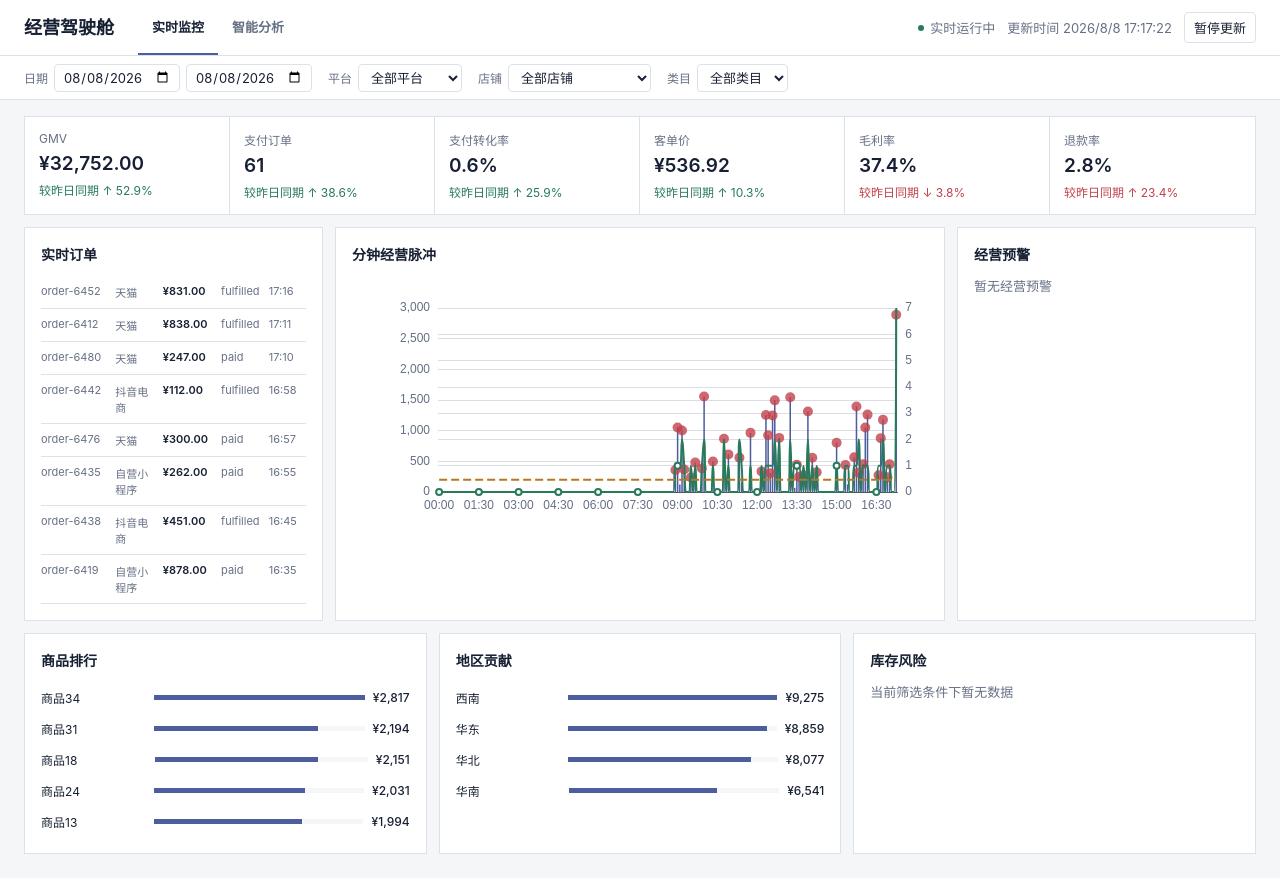
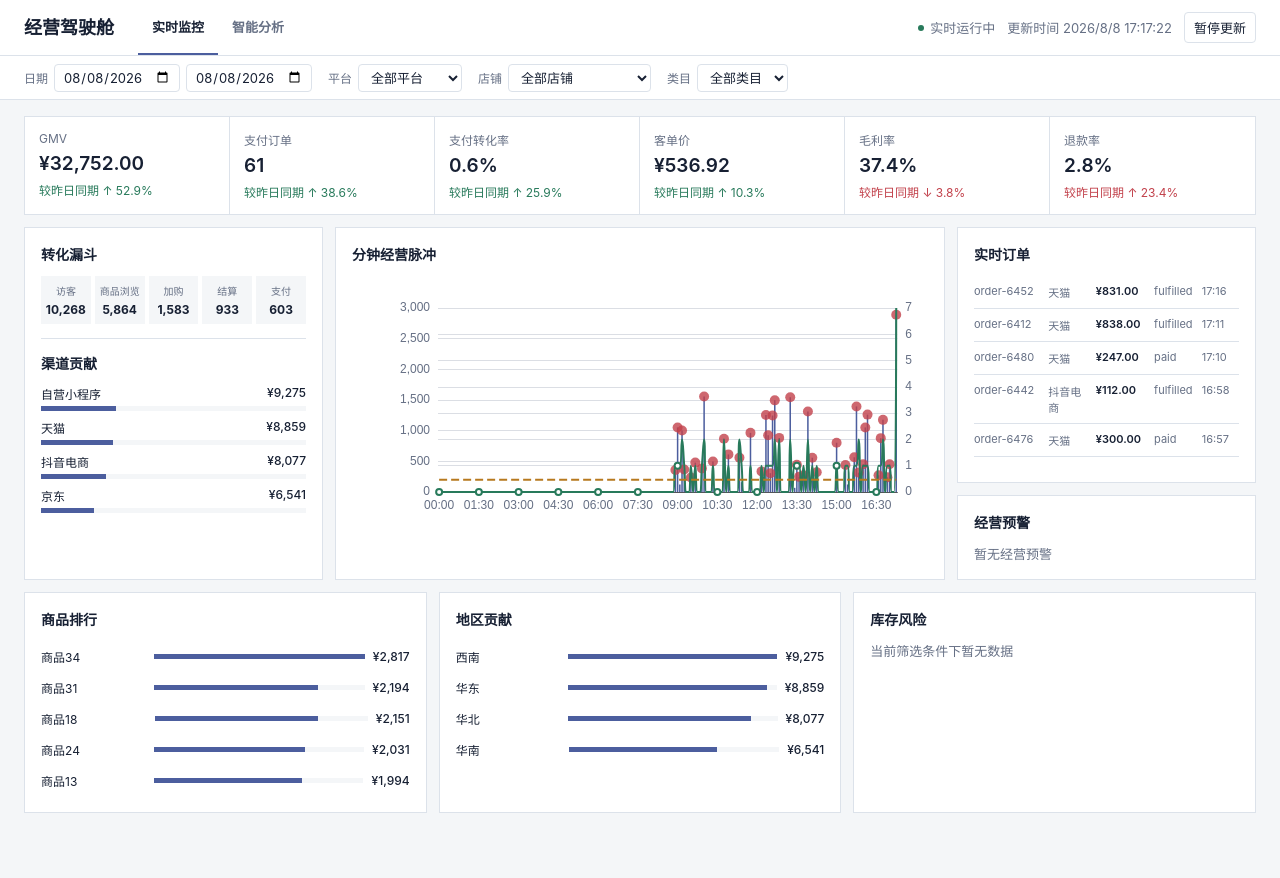
Before and after one commit to yinxinhai0128/ecommerce-command-center, a React (Vite) app: page / in a window 1280 px wide. After the commit the page ends 837 px from the top, so only its background shows below. Built offline with nearby package versions, Linux system fonts and the light colour scheme.

Commit message:
fix: restore realtime commerce overview

```diff
--- /dev/null
+++ b/src/features/realtime/CommerceOverviewPanels.tsx
@@ -0,0 +1,46 @@
+import type { JSX } from 'react';
+import type { DashboardSnapshot } from '../../domain/types';
+
+const stageLabels: Record<DashboardSnapshot['funnel'][number]['stage'], string> = {
+  visitors: '访客',
+  productViewers: '商品浏览',
+  addToCartUsers: '加购',
+  checkoutUsers: '结算',
+  paidBuyers: '支付',
+};
+
+const emptyState = <p className="panel-empty">当前筛选条件下暂无数据</p>;
+
+export function CommerceOverviewPanels({ snapshot }: { snapshot: DashboardSnapshot }): JSX.Element {
+  const channelTotal = snapshot.channelRanking.reduce((total, item) => total + item.gmv, 0);
+  const channelMaximum = Math.max(channelTotal, 1);
+
+  return (
+    <section className="panel commerce-overview" aria-label="转化漏斗与渠道贡献">
+      <div className="overview-section">
+        <h2>转化漏斗</h2>
+        {snapshot.funnel.length === 0 ? emptyState : (
+          <ol className="funnel-list">
+            {snapshot.funnel.map((item) => <li key={item.stage}><span>{stageLabels[item.stage]}</span><strong>{item.value.toLocaleString('zh-CN')}</strong></li>)}
+          </ol>
+        )}
+      </div>
+      <div className="overview-section">
+        <h2>渠道贡献</h2>
+        {snapshot.channelRanking.length === 0 ? emptyState : (
+          <ul className="channel-list">
+            {snapshot.channelRanking.map((item) => (
+              <li key={item.platform}>
+                <span>{item.platform}</span>
+                <strong>¥{item.gmv.toLocaleString('zh-CN')}</strong>
+                <span className="channel-meter" role="meter" aria-label={`${item.platform}渠道贡献`} aria-valuemin={0} aria-valuemax={channelMaximum} aria-valuenow={item.gmv}>
+                  <i style={{ width: `${item.gmv / channelMaximum * 100}%` }} />
+                </span>
+              </li>
+            ))}
+          </ul>
+        )}
+      </div>
+    </section>
+  );
+}
--- a/src/features/realtime/RealtimeDashboard.tsx
+++ b/src/features/realtime/RealtimeDashboard.tsx
@@ -2,6 +2,7 @@ import type { JSX } from 'react';
 import type { DashboardAlert, DashboardSnapshot } from '../../domain/types';
 import { AlertRail } from './AlertRail';
 import { BreakdownPanels } from './BreakdownPanels';
+import { CommerceOverviewPanels } from './CommerceOverviewPanels';
 import { KpiStrip } from './KpiStrip';
 import { RealtimeOrderFeed } from './RealtimeOrderFeed';
 import { SalesPulseChart } from './SalesPulseChart';
@@ -9,5 +10,5 @@ import { SalesPulseChart } from './SalesPulseChart';
 type RealtimeDashboardProps = { snapshot: DashboardSnapshot; alerts: DashboardAlert[]; isRunning: boolean };
 
 export function RealtimeDashboard({ snapshot, alerts, isRunning }: RealtimeDashboardProps): JSX.Element {
-  return <div className={`realtime-dashboard ${isRunning ? 'is-running' : 'is-paused'}`}><KpiStrip snapshot={snapshot} /><RealtimeOrderFeed orders={snapshot.recentOrders} /><section className="panel sales-pulse"><h2>分钟经营脉冲</h2><SalesPulseChart salesTrend={snapshot.salesTrend} /></section><AlertRail alerts={alerts} /><BreakdownPanels snapshot={snapshot} /></div>;
+  return <div className={`realtime-dashboard ${isRunning ? 'is-running' : 'is-paused'}`}><KpiStrip snapshot={snapshot} /><CommerceOverviewPanels snapshot={snapshot} /><section className="panel sales-pulse"><h2>分钟经营脉冲</h2><SalesPulseChart salesTrend={snapshot.salesTrend} /></section><div className="realtime-side-stack"><RealtimeOrderFeed orders={snapshot.recentOrders} /><AlertRail alerts={alerts} /></div><BreakdownPanels snapshot={snapshot} /></div>;
 }
--- a/src/styles/global.css
+++ b/src/styles/global.css
@@ -222,12 +222,25 @@ select:focus-visible {
 .kpi-item strong { display: block; margin: 6px 0; font-size: 19px; font-weight: 600; white-space: nowrap; }
 .kpi-item[data-tone="positive"] small { color: var(--positive); }
 .kpi-item[data-tone="negative"] small { color: var(--danger); }
-.order-feed { grid-column: span 3; }
+.commerce-overview { grid-column: span 3; min-height: 318px; }
 .sales-pulse { grid-column: span 6; min-height: 318px; }
-.alert-rail { grid-column: span 3; }
-.order-feed ul, .breakdown-panel ul { list-style: none; padding: 0; margin: 0; }
+.realtime-side-stack { grid-column: span 3; display: flex; min-width: 0; flex-direction: column; gap: 12px; }
+.realtime-side-stack > .panel { flex: 1 1 0; }
+.order-feed ul, .breakdown-panel ul, .channel-list { list-style: none; padding: 0; margin: 0; }
+.order-feed ul, .alert-list { max-height: 190px; overflow-y: auto; }
 .order-feed-item { display: grid; grid-template-columns: minmax(0, 1.3fr) .8fr 1fr .8fr .7fr; gap: 5px; padding: 8px 0; border-bottom: 1px solid var(--border); color: var(--text-muted); font-size: 11px; animation: order-enter 180ms ease-out; }
 .order-feed-item strong { color: var(--text-primary); font-weight: 600; }
+.overview-section + .overview-section { margin-top: 14px; padding-top: 14px; border-top: 1px solid var(--border); }
+.funnel-list { display: grid; grid-template-columns: repeat(5, minmax(0, 1fr)); gap: 4px; list-style: none; padding: 0; margin: 0; }
+.funnel-list li { min-width: 0; padding: 7px 4px; background: var(--bg-app); text-align: center; }
+.funnel-list span, .funnel-list strong { display: block; }
+.funnel-list span { color: var(--text-muted); font-size: 10px; }
+.funnel-list strong { margin-top: 4px; font-size: 12px; }
+.channel-list { display: grid; gap: 8px; max-height: 128px; overflow-y: auto; }
+.channel-list li { display: grid; grid-template-columns: minmax(0, 1fr) auto; gap: 4px 8px; font-size: 12px; }
+.channel-list strong { font-weight: 500; }
+.channel-meter { grid-column: span 2; height: 5px; overflow: hidden; background: var(--bg-app); }
+.channel-meter i { display: block; height: 100%; background: var(--accent); }
 .alert-list { display: grid; gap: 8px; }
 .alert-item { border: 1px solid var(--border); border-left: 3px solid var(--warning); padding: 8px; background: var(--bg-panel); text-align: left; color: var(--text-primary); cursor: pointer; font-size: 12px; }
 .alert-item.critical { border-left-color: var(--danger); }
@@ -244,5 +257,5 @@ select:focus-visible {
 .panel-empty { margin: 0; color: var(--text-muted); font-size: 13px; }
 @keyframes order-enter { from { opacity: 0; transform: translateY(-3px); } to { opacity: 1; transform: translateY(0); } }
 @media (prefers-reduced-motion: reduce) { .order-feed-item { animation: none; } }
-@media (max-width: 900px) { .realtime-dashboard { gap: 8px; padding: 12px; } .kpi-item { padding: 10px; } .kpi-item strong { font-size: 15px; } .order-feed { grid-column: span 4; } .sales-pulse { grid-column: span 8; } .alert-rail { grid-column: span 12; } }
-@media (max-width: 620px) { .kpi-strip { grid-template-columns: repeat(3, minmax(0, 1fr)); } .kpi-item:nth-child(3) { border-right: 0; } .order-feed, .sales-pulse { grid-column: span 12; } .breakdown-panels { gap: 8px; } .breakdown-panel { padding: 10px; } }
+@media (max-width: 900px) { .realtime-dashboard { gap: 8px; padding: 12px; } .kpi-item { padding: 10px; } .kpi-item strong { font-size: 15px; } .commerce-overview { grid-column: span 4; } .sales-pulse { grid-column: span 8; } .realtime-side-stack { grid-column: span 12; display: grid; grid-template-columns: repeat(2, minmax(0, 1fr)); gap: 8px; } }
+@media (max-width: 620px) { .kpi-strip { grid-template-columns: repeat(3, minmax(0, 1fr)); } .kpi-item:nth-child(3) { border-right: 0; } .commerce-overview, .sales-pulse { grid-column: span 12; } .realtime-side-stack { grid-template-columns: minmax(0, 1fr); } .breakdown-panels { gap: 8px; } .breakdown-panel { padding: 10px; } }
```
Also changed, not shown: 1 other file (tests, documents, lock files or other folders).
